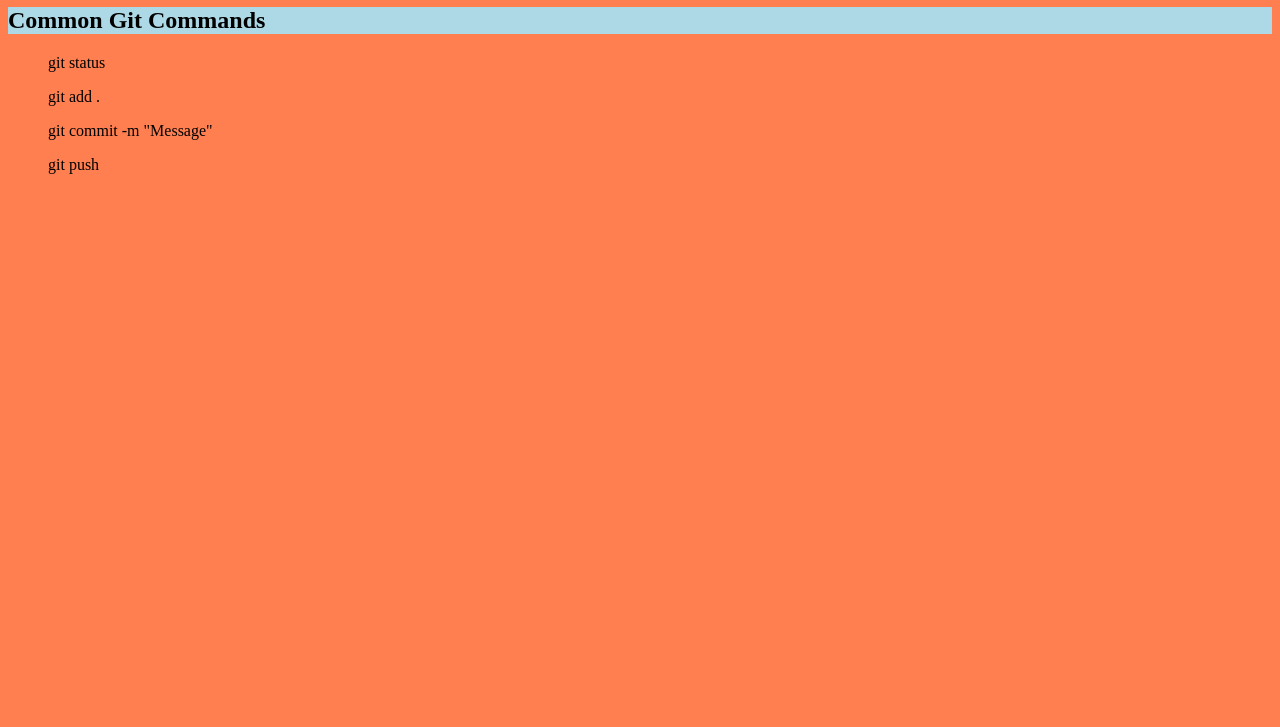
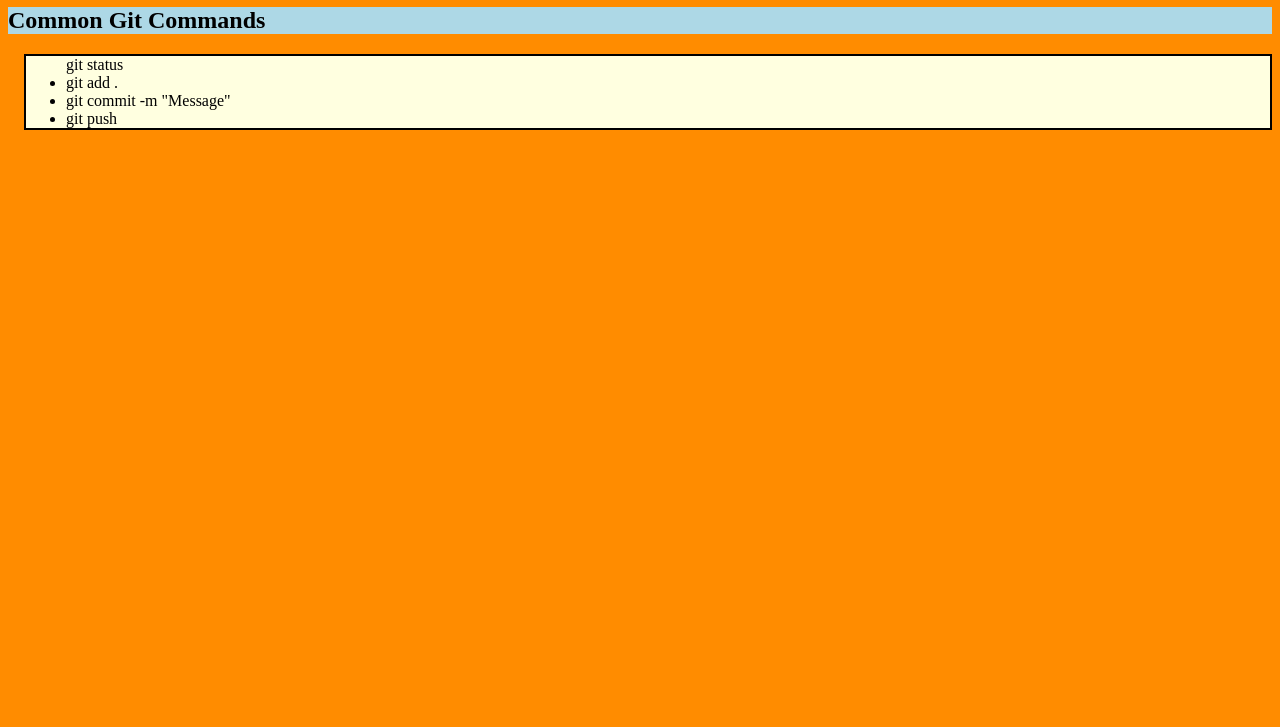
Before and after one commit to riosaguaagria/gitgithubprocess, a plain HTML site: page index.html in a window 1280 px wide. Shown: the part 73-800 px from the top of the page. Drawn offline with Linux system fonts and the light colour scheme.

Commit message:
Updated styles.css ul

```diff
--- a/index.html
+++ b/index.html
@@ -13,10 +13,12 @@
 <body>
     <h1>Git and GitHub Process</h1>
     <h2>Common Git Commands</h2>
-    <ul>git status</ul>
-    <ul>git add .</ul>
-    <ul>git commit -m "Message"</ul>
-    <ul>git push</ul>
+    <ul>git status
+        <li>git add .</li>
+        <li>git commit -m "Message"</li>
+        <li>git push</li>
+    </ul>
+
 </body>
 
 </html>
--- a/styles.css
+++ b/styles.css
@@ -1,5 +1,5 @@
 body {
-    background-color: coral;
+    background-color: darkorange;
 }
 
 h1 {
@@ -9,3 +9,9 @@
 h2 {
     background-color: lightblue;
 }
+
+ul {
+    margin-left: 1rem;
+    background-color: lightyellow;
+    border: 2px solid black;
+}
```
